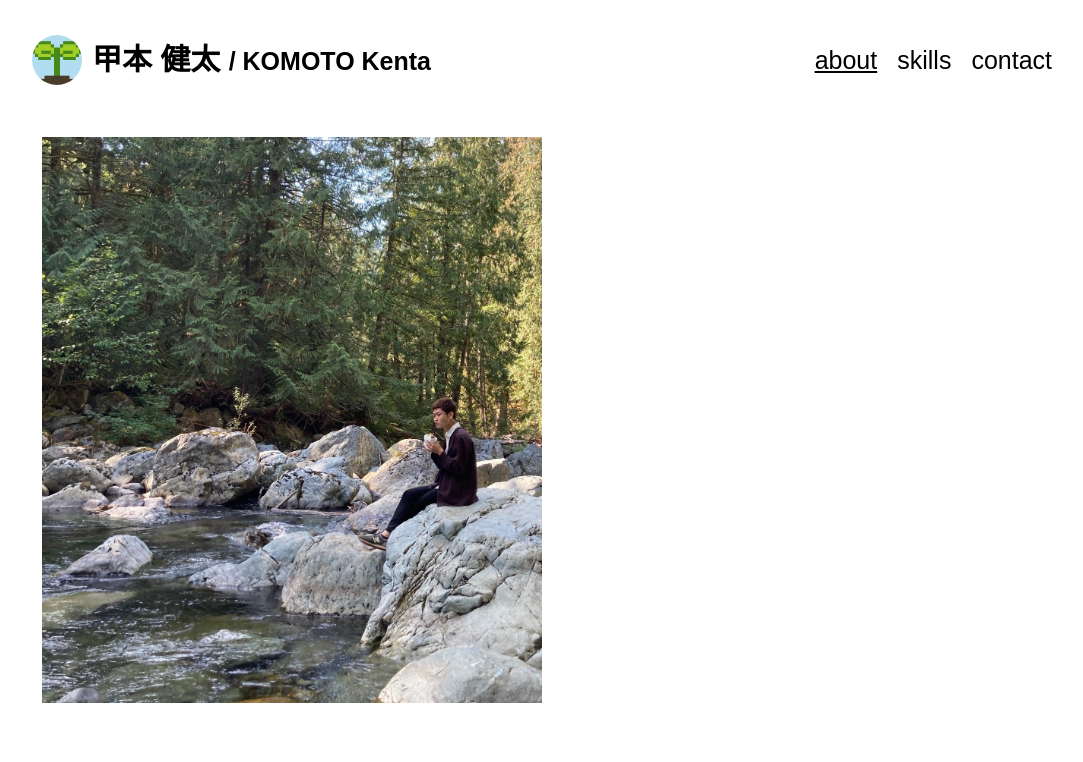
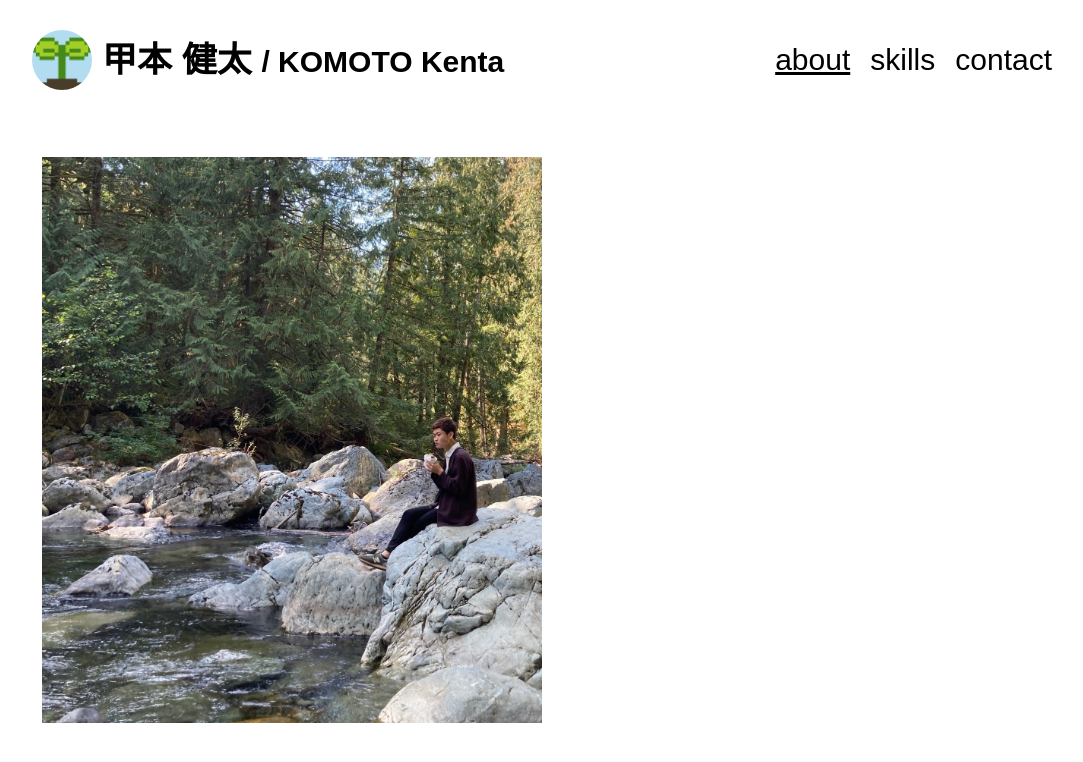
Before and after one commit to kentakom1213/portfolio-nextjs, a Next.js app: page / in a window 1280 px wide. Shown: the top 762 px of the page, without its empty margins (98-1181 px from the left). Built offline with nearby package versions, Linux system fonts and the light colour scheme; a web font is replaced by a local one.

Commit message:
[fix] サイズの微調整 + README

```diff
--- a/src/components/Header/Header.tsx
+++ b/src/components/Header/Header.tsx
@@ -6,10 +6,10 @@ export const Header = ({ pageType } : { pageType: string }) => {
     <HeaderContaner>
       <HeaderTitleFlex>
         <HeaderIconBox>
-          <Image src="/powellicon.svg" alt="powell icon" width={50} height={50} />
+          <Image src="/powellicon.svg" alt="powell icon" width={60} height={60} />
         </HeaderIconBox>
         <HeaderTitle>
-          甲本 健太 <span style={{ fontSize: 25 }}>/ KOMOTO Kenta</span>
+          甲本 健太 <span style={{ fontSize: 30 }}>/ KOMOTO Kenta</span>
         </HeaderTitle>
       </HeaderTitleFlex>
       <HeaderLinkFlex>
--- a/src/components/Header/HeaderStyles.tsx
+++ b/src/components/Header/HeaderStyles.tsx
@@ -2,7 +2,7 @@ import styled from "styled-components";
 
 export const HeaderContaner = styled.header`
   width: 100%;
-  height: 120px;
+  height: 140px;
   padding: 10px 120px;
 `;
 
@@ -13,11 +13,11 @@ export const HeaderTitleFlex = styled.div`
 `;
 
 export const HeaderIconBox = styled.div`
-  padding: 25px 10px;
+  padding: 20px 10px;
 `;
 
 export const HeaderTitle = styled.h1`
-  font-size: 30px;
+  font-size: 35px;
   line-height: 100px;
 `;
 
@@ -28,7 +28,7 @@ export const HeaderLinkFlex = styled.div`
 `;
 
 export const HeaderLink = styled.a<{ underline: boolean }>`
-  font-size: 25px;
+  font-size: 30px;
   line-height: 100px;
   padding: 0 10px;
   text-decoration: ${ (props) => props.underline ? 'underline' : 'none' };
```
Also changed, not shown: 1 other file (tests, documents, lock files or other folders).
